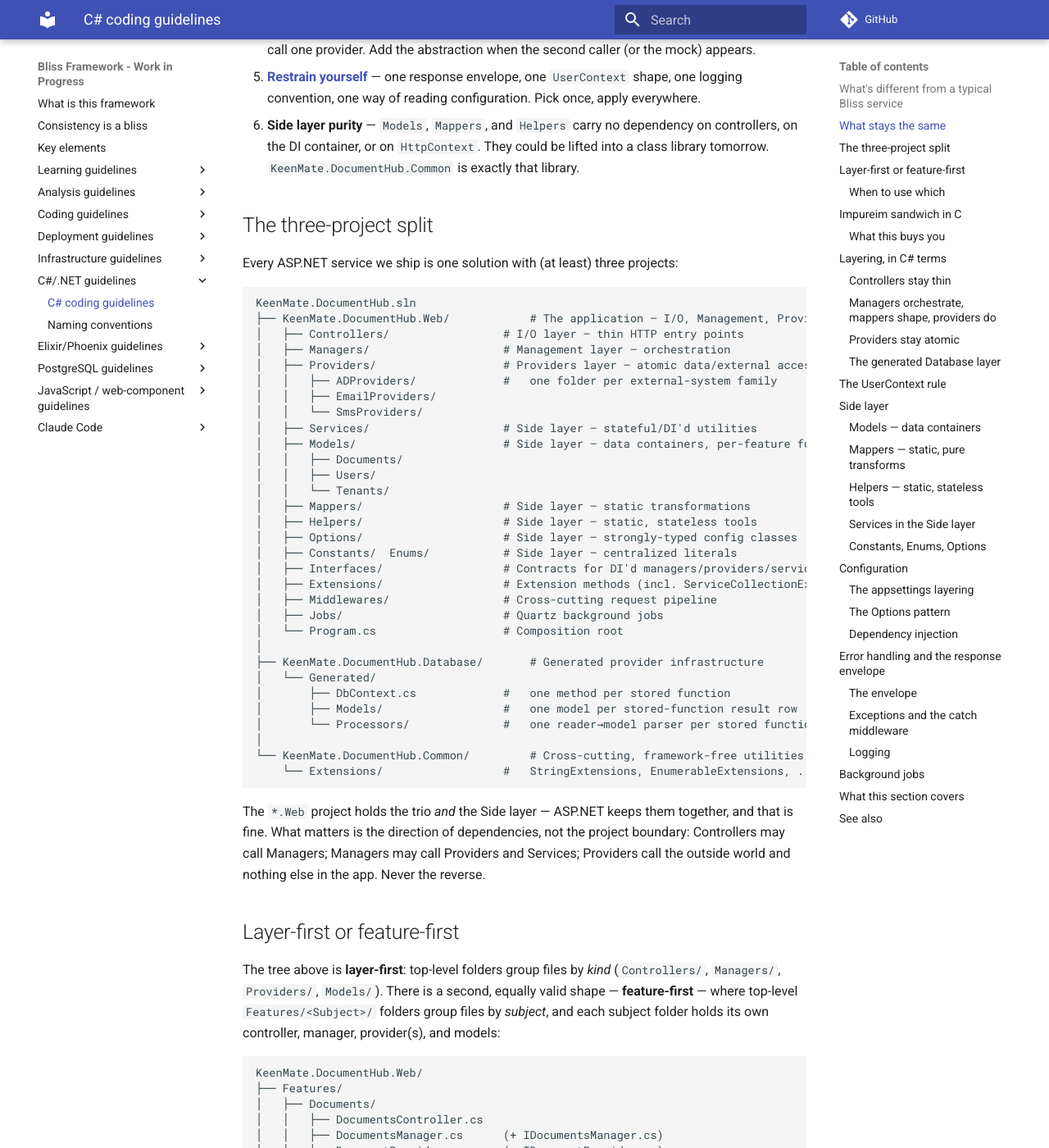
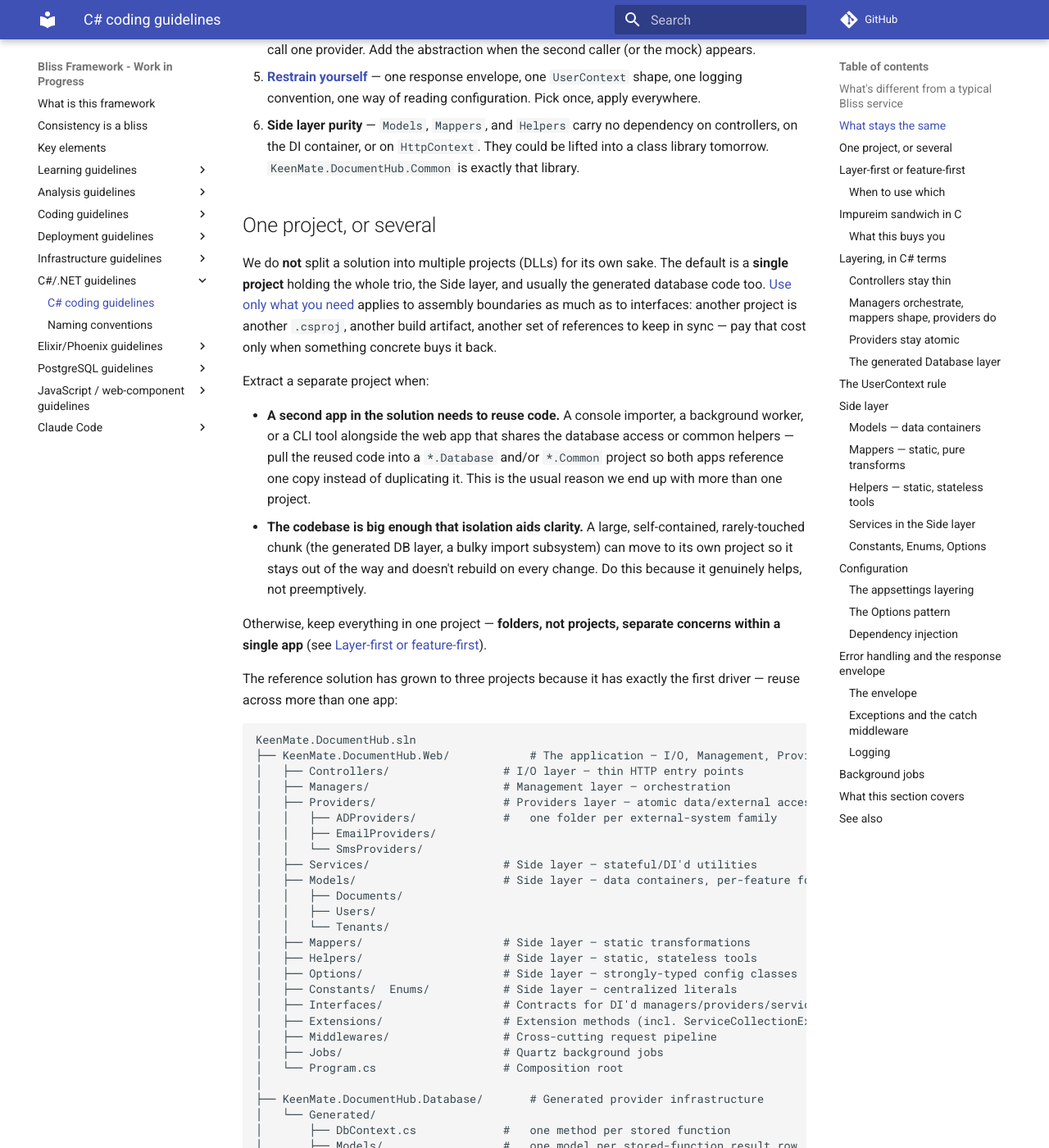
Before and after one commit to bliss-framework/web, an MkDocs documentation site: the page built from docs/coding-guidelines-csharp/index.md, in a window 1280 px wide and 1400 px high, scrolled down 1874 px. Shown: the whole window at 82% size. Built offline with MkDocs 1.6.1 and Material for MkDocs 9.7.7, drawn with Linux system fonts in a browser that asks for light colours; comment, search, counter and statistics services are not loaded; some of the changed text lies outside the part shown.

Commit message:
docs(csharp): reframe project split as one-project-by-default
Multiple projects (DLLs) are used only when a second app in the solution
reuses database/common code, or when a large rarely-touched chunk is worth
isolating for clarity — not by default. Single project otherwise; folders,
not projects, separate concerns within one app.

Co-Authored-By: Claude Opus 4.8 (1M context) <noreply@anthropic.com>

````diff
--- a/docs/coding-guidelines-csharp/index.md
+++ b/docs/coding-guidelines-csharp/index.md
@@ -14,7 +14,7 @@ Read the [general coding guidelines](../coding-guidelines/index.md) and [general
 |-------|-----------------------|-------------------|
 | Runtime | One process, threads inside | One process, `async`/`await` over the thread pool; work is `Task`-based |
 | Layering | I/O → Management → Providers | `*Controller` → `*Manager` → `*Provider`, plus `*Service` in the Side layer |
-| Solution shape | Folders / projects | Three projects: `*.Web` (I/O + Management + Providers), `*.Database` (generated), `*.Common` (shared) |
+| Solution shape | Folders / projects | One project by default; split into `*.Web` / `*.Database` / `*.Common` only when a second app reuses code or size demands it |
 | Identifiers | Varies | `PascalCase` for types/methods/properties, `camelCase` for locals/parameters/**fields** (no `_` prefix — see [naming](./naming-conventions.md#private-fields-plain-camelcase)) |
 | Errors | Varies | Exceptions, caught once in `CatchMiddleware`; the I/O boundary emits a `ResponseModel<T>` / `ErrorResponseModel<T>` envelope |
 | Validation | Often inside services | At the I/O layer (controller / model binding) and at the boundary of each manager call |
@@ -35,9 +35,18 @@ These Bliss principles apply unchanged:
 5. **[Restrain yourself](../key-elements.md#restrain-yourself)** — one response envelope, one `UserContext` shape, one logging convention, one way of reading configuration. Pick once, apply everywhere.
 6. **Side layer purity** — `Models`, `Mappers`, and `Helpers` carry no dependency on controllers, on the DI container, or on `HttpContext`. They could be lifted into a class library tomorrow. `KeenMate.DocumentHub.Common` is exactly that library.
 
-## The three-project split
+## One project, or several
 
-Every ASP.NET service we ship is one solution with (at least) three projects:
+We do **not** split a solution into multiple projects (DLLs) for its own sake. The default is a **single project** holding the whole trio, the Side layer, and usually the generated database code too. [Use only what you need](../learning-guidelines/basic-principles.md#use-only-what-you-need) applies to assembly boundaries as much as to interfaces: another project is another `.csproj`, another build artifact, another set of references to keep in sync — pay that cost only when something concrete buys it back.
+
+Extract a separate project when:
+
+- **A second app in the solution needs to reuse code.** A console importer, a background worker, or a CLI tool alongside the web app that shares the database access or common helpers — pull the reused code into a `*.Database` and/or `*.Common` project so both apps reference one copy instead of duplicating it. This is the usual reason we end up with more than one project.
+- **The codebase is big enough that isolation aids clarity.** A large, self-contained, rarely-touched chunk (the generated DB layer, a bulky import subsystem) can move to its own project so it stays out of the way and doesn't rebuild on every change. Do this because it genuinely helps, not preemptively.
+
+Otherwise, keep everything in one project — **folders, not projects, separate concerns within a single app** (see [Layer-first or feature-first](#layer-first-or-feature-first)).
+
+The reference solution has grown to three projects because it has exactly the first driver — reuse across more than one app:
 
 ```
 KeenMate.DocumentHub.sln
@@ -73,7 +82,7 @@ KeenMate.DocumentHub.sln
     └── Extensions/                  #   StringExtensions, EnumerableExtensions, ...
 ```
 
-The `*.Web` project holds the trio *and* the Side layer — ASP.NET keeps them together, and that is fine. What matters is the direction of dependencies, not the project boundary: Controllers may call Managers; Managers may call Providers and Services; Providers call the outside world and nothing else in the app. Never the reverse.
+In a single-project app the same layout collapses inward: `Generated/`, the shared `Extensions/`, and the common helpers are just folders inside the one project rather than separate `.csproj` files. The `*.Web` project holds the trio *and* the Side layer either way — ASP.NET keeps them together, and that is fine. What matters is the direction of dependencies, not the assembly count: Controllers may call Managers; Managers may call Providers and Services; Providers call the outside world and nothing else in the app. Never the reverse.
 
 ## Layer-first or feature-first
 
@@ -469,7 +478,7 @@ A job is just another top-of-the-shell entry point: it builds a system `UserCont
 ## What this section covers
 
 - [Naming conventions](./naming-conventions.md) — projects and namespaces, the `*Controller` / `*Manager` / `*Provider` / `*Service` suffixes, interface (`I*`) rules, the `Async` suffix, **plain-camelCase private fields**, method verbs mapped to the Bliss registry, parameter order (`ctx` first, `CancellationToken` last), Models / Mappers / Helpers / Options / Constants shapes, casing (tabs, abbreviations kept uppercase), anti-patterns, and a worked example.
-- This page also covers the [three-project split](#the-three-project-split), the [layer-first vs feature-first](#layer-first-or-feature-first) choice and when to use each, the [Impureim mapping](#impureim-sandwich-in-c), the [UserContext rule](#the-usercontext-rule), the [generated database layer](#the-generated-database-layer), [configuration](#configuration) (appsettings layering + the Options pattern), the [response envelope and error handling](#error-handling-and-the-response-envelope), and [background jobs](#background-jobs).
+- This page also covers [one project vs several](#one-project-or-several) (split only when a second app reuses code, or size demands it), the [layer-first vs feature-first](#layer-first-or-feature-first) choice and when to use each, the [Impureim mapping](#impureim-sandwich-in-c), the [UserContext rule](#the-usercontext-rule), the [generated database layer](#the-generated-database-layer), [configuration](#configuration) (appsettings layering + the Options pattern), the [response envelope and error handling](#error-handling-and-the-response-envelope), and [background jobs](#background-jobs).
 
 ## See also
 
````
Also changed, not shown: CHANGELOG.md (+1 -1 lines), docs/coding-guidelines-csharp/naming-conventions.md (+2 -2 lines).
